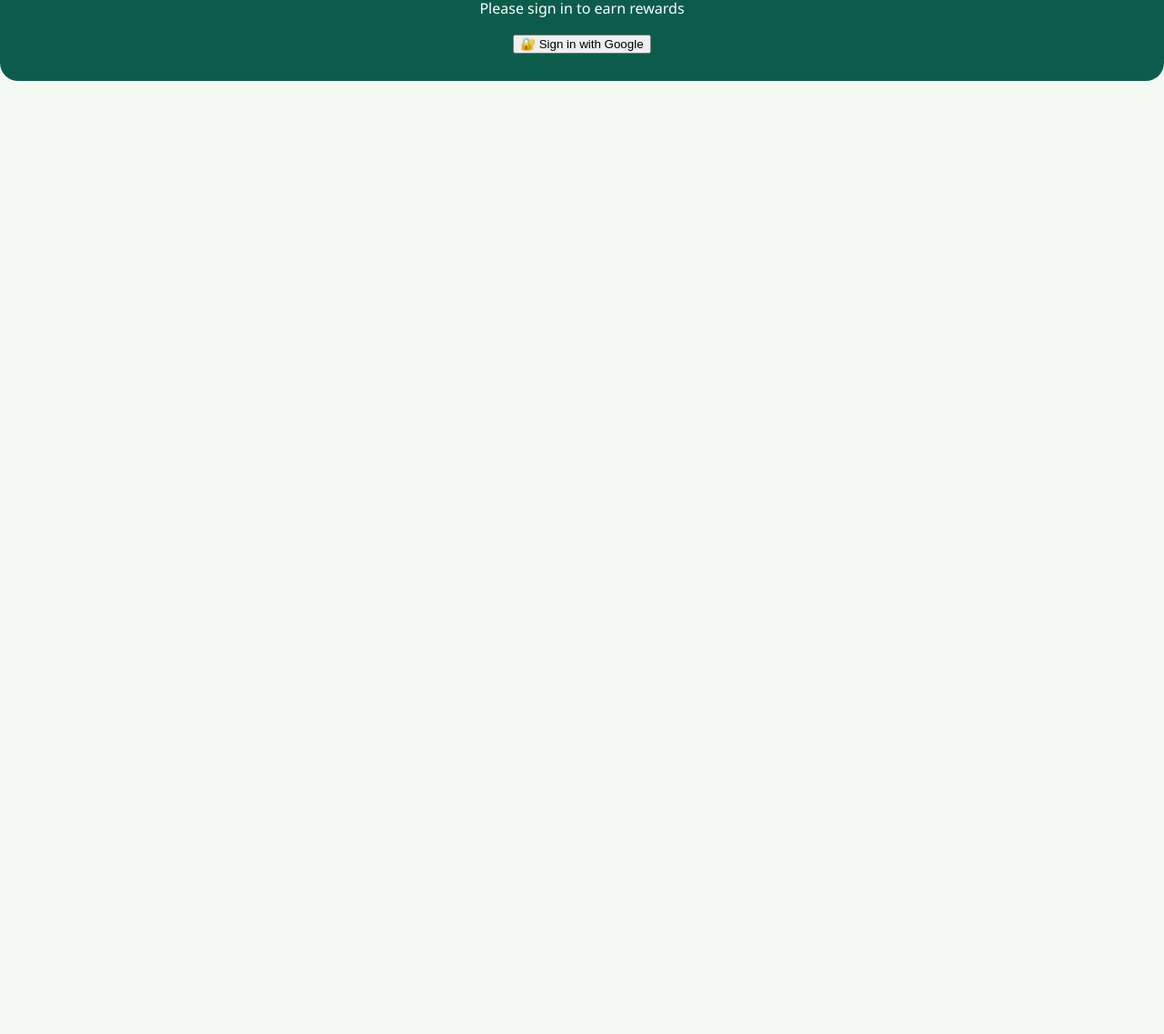
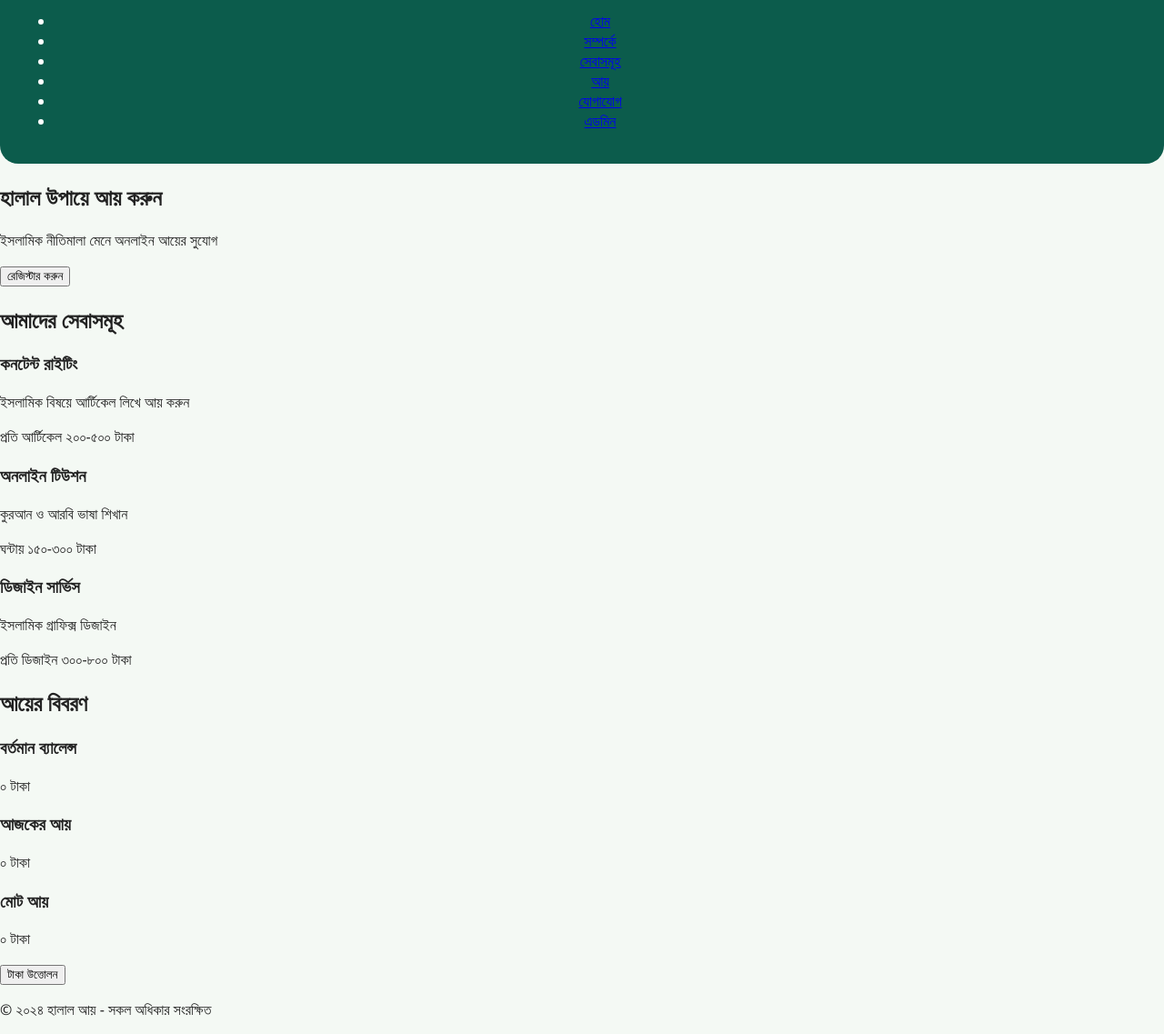
Before and after one commit to darkvallin1/Deencoin, a plain HTML site: page index.html in a window 1280 px wide. Shown: the part 81-1218 px from the top of the page at 91% size. Before the commit the page ends 800 px from the top, so only its background shows below. Drawn offline with Linux system fonts and the light colour scheme.

Commit message:
Change language from English to Bengali in index.html

```diff
--- a/index.html
+++ b/index.html
@@ -1,22 +1,80 @@
 <!DOCTYPE html>
-<html lang="en">
+<html lang="bn">
 <head>
-  <meta charset="UTF-8" />
-  <title>DEENCOIN Airdrop</title>
-  <meta name="viewport" content="width=device-width, initial-scale=1" />
-  <link rel="stylesheet" href="style.css">
-  <script src="https://www.gstatic.com/firebasejs/9.22.2/firebase-app-compat.js"></script>
-  <script src="https://www.gstatic.com/firebasejs/9.22.2/firebase-auth-compat.js"></script>
-  <script src="https://www.gstatic.com/firebasejs/9.22.2/firebase-database-compat.js"></script>
+    <meta charset="UTF-8">
+    <meta name="viewport" content="width=device-width, initial-scale=1.0">
+    <title>হালাল আয় - Halal Earning</title>
+    <link rel="stylesheet" href="style.css">
 </head>
 <body>
-  <header>
-    <h1>🕌 DEENCOIN AIRDROP</h1>
-    <p id="welcome">Please sign in to earn rewards</p>
-    <button id="deencoin-1b645">🔐 Sign in with Google</button>
-    <div id="balance" style="margin-top:10px;"></div>
-  </header>
-  <div class="task-container" id="tasks" style="display:none;"></div>
-  <script src="script.js"></script>
+    <header>
+        <nav class="navbar">
+            <div class="logo">
+                <h2>হালাল আয়</h2>
+            </div>
+            <ul class="nav-links">
+                <li><a href="#home">হোম</a></li>
+                <li><a href="#about">সম্পর্কে</a></li>
+                <li><a href="#services">সেবাসমূহ</a></li>
+                <li><a href="#earnings">আয়</a></li>
+                <li><a href="#contact">যোগাযোগ</a></li>
+                <li><a href="admin.html" class="admin-btn">এডমিন</a></li>
+            </ul>
+        </nav>
+    </header>
+
+    <section id="home" class="hero">
+        <div class="hero-content">
+            <h1>হালাল উপায়ে আয় করুন</h1>
+            <p>ইসলামিক নীতিমালা মেনে অনলাইন আয়ের সুযোগ</p>
+            <button class="cta-button" onclick="registerUser()">রেজিস্টার করুন</button>
+        </div>
+    </section>
+
+    <section id="services" class="services">
+        <h2>আমাদের সেবাসমূহ</h2>
+        <div class="services-grid">
+            <div class="service-card">
+                <h3>কনটেন্ট রাইটিং</h3>
+                <p>ইসলামিক বিষয়ে আর্টিকেল লিখে আয় করুন</p>
+                <span class="price">প্রতি আর্টিকেল ২০০-৫০০ টাকা</span>
+            </div>
+            <div class="service-card">
+                <h3>অনলাইন টিউশন</h3>
+                <p>কুরআন ও আরবি ভাষা শিখান</p>
+                <span class="price">ঘন্টায় ১৫০-৩০০ টাকা</span>
+            </div>
+            <div class="service-card">
+                <h3>ডিজাইন সার্ভিস</h3>
+                <p>ইসলামিক গ্রাফিক্স ডিজাইন</p>
+                <span class="price">প্রতি ডিজাইন ৩০০-৮০০ টাকা</span>
+            </div>
+        </div>
+    </section>
+
+    <section id="earnings" class="earnings">
+        <h2>আয়ের বিবরণ</h2>
+        <div class="earning-stats">
+            <div class="stat-card">
+                <h3>বর্তমান ব্যালেন্স</h3>
+                <p id="currentBalance">০ টাকা</p>
+            </div>
+            <div class="stat-card">
+                <h3>আজকের আয়</h3>
+                <p id="todayEarning">০ টাকা</p>
+            </div>
+            <div class="stat-card">
+                <h3>মোট আয়</h3>
+                <p id="totalEarning">০ টাকা</p>
+            </div>
+        </div>
+        <button class="withdraw-btn" onclick="withdrawMoney()">টাকা উত্তোলন</button>
+    </section>
+
+    <footer>
+        <p>&copy; ২০২৪ হালাল আয় - সকল অধিকার সংরক্ষিত</p>
+    </footer>
+
+    <script src="script.js"></script>
 </body>
 </html>
```
